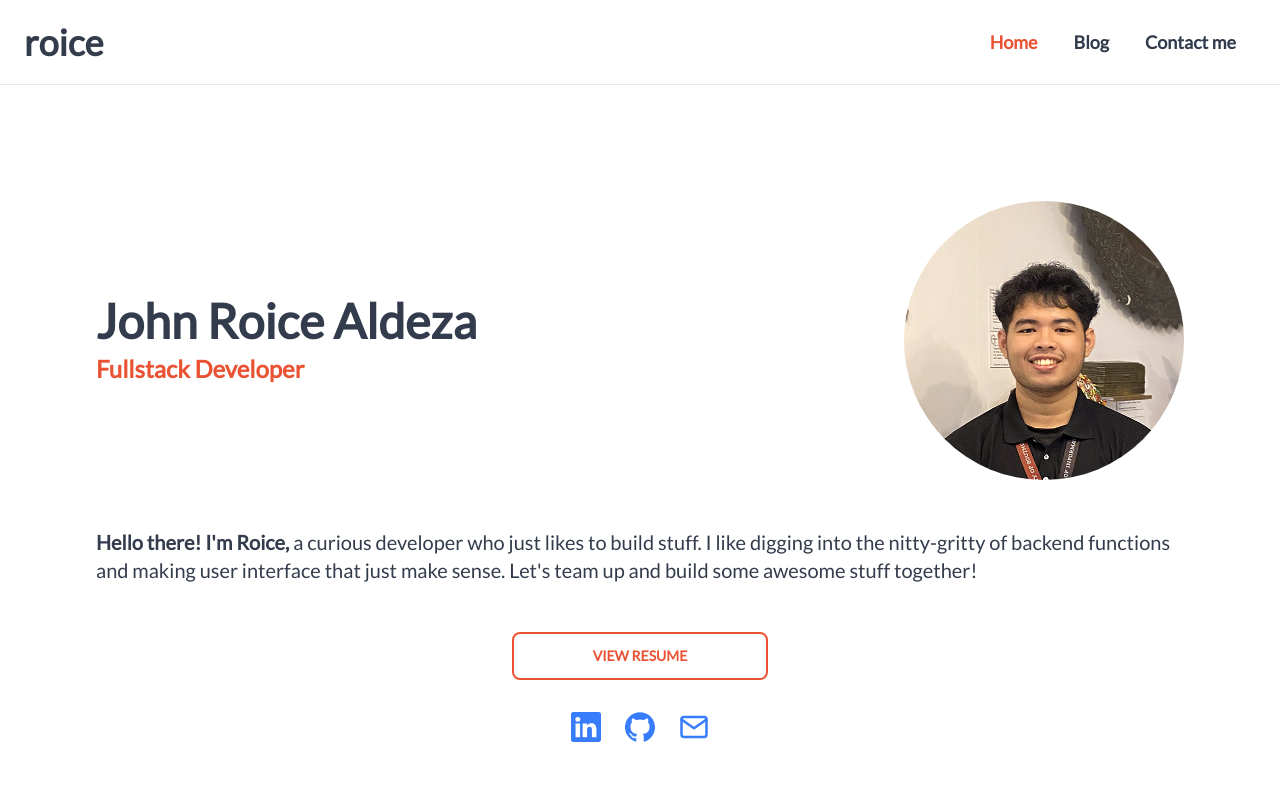
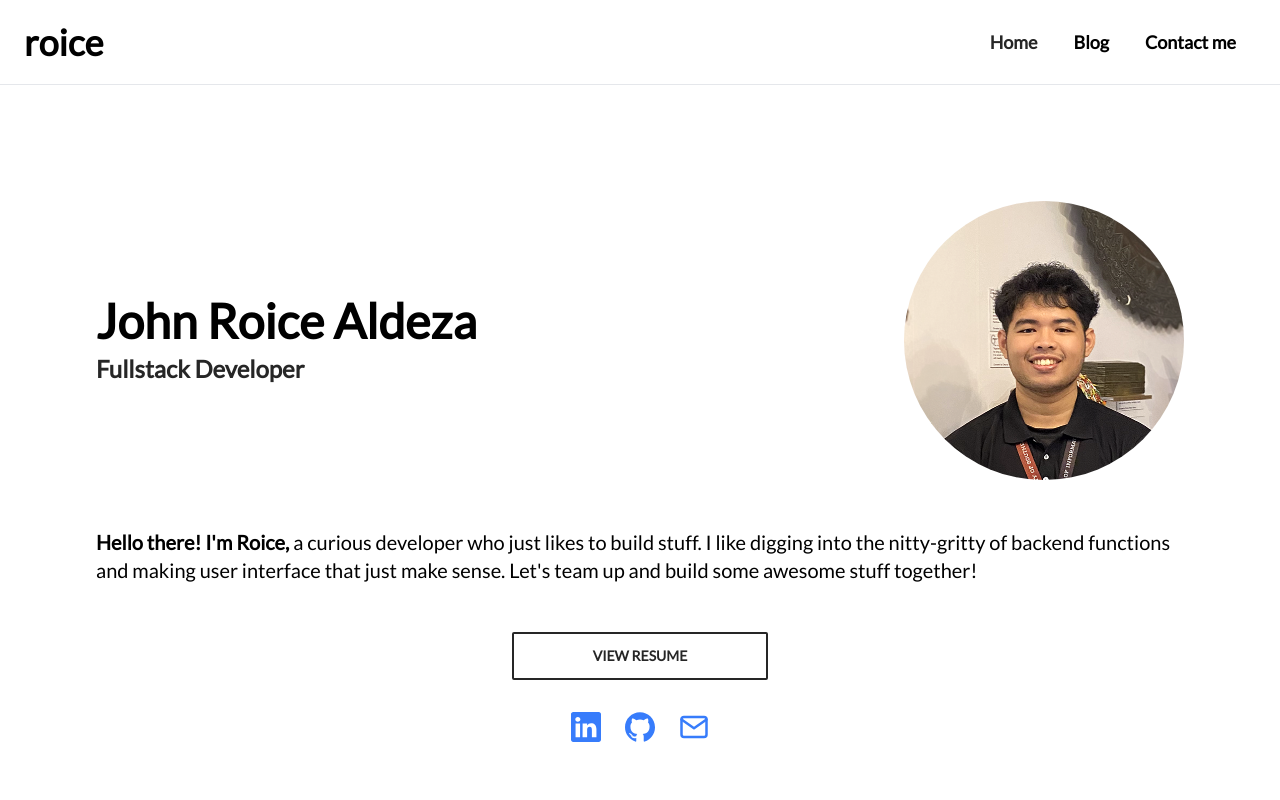
Before and after one commit to roiceee/portfolio, a Next.js app: page / in a window 1280 px wide. Shown: the top 800 px of the page. Built offline with nearby package versions, Linux system fonts and the light colour scheme.

Commit message:
Refactor theme to use "lofi" instead of "emerald"

```diff
--- a/src/app/layout.tsx
+++ b/src/app/layout.tsx
@@ -21,7 +21,7 @@
   children: React.ReactNode;
 }) {
   return (
-    <html lang="en" data-theme="emerald" className={font.className}>
+    <html lang="en" data-theme="lofi" className={font.className}>
       <body>
         <div
           className="flex flex-col justify-start gap-1 relative"
--- a/tailwind.config.js
+++ b/tailwind.config.js
@@ -22,7 +22,7 @@
     extend: {},
   },
   daisyUI: {
-    themes: ["all"],
+    themes: ["lofi"],
   },
   mode: "jit",
   plugins: [require("@tailwindcss/typography"), require("daisyui")],
```
